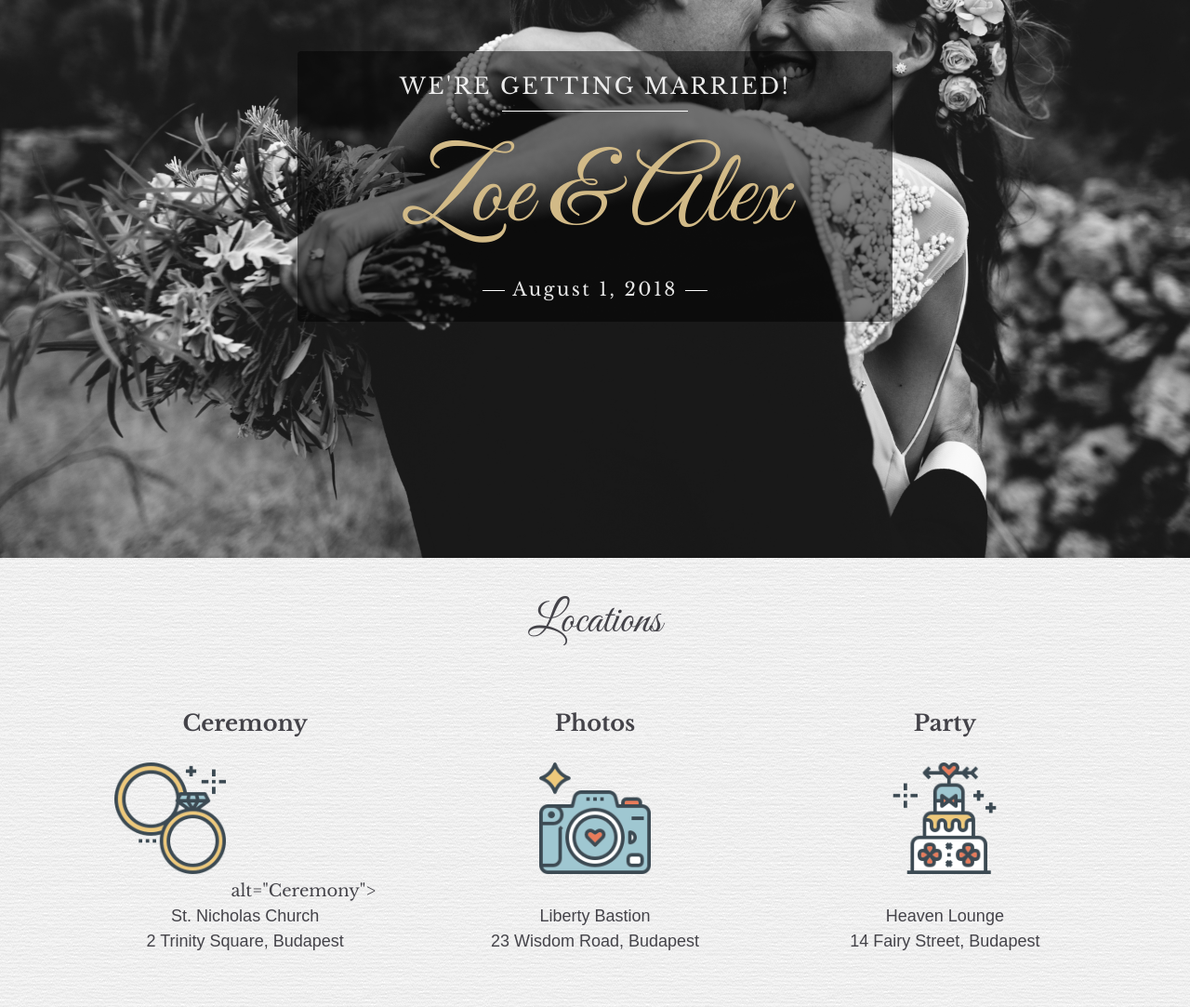
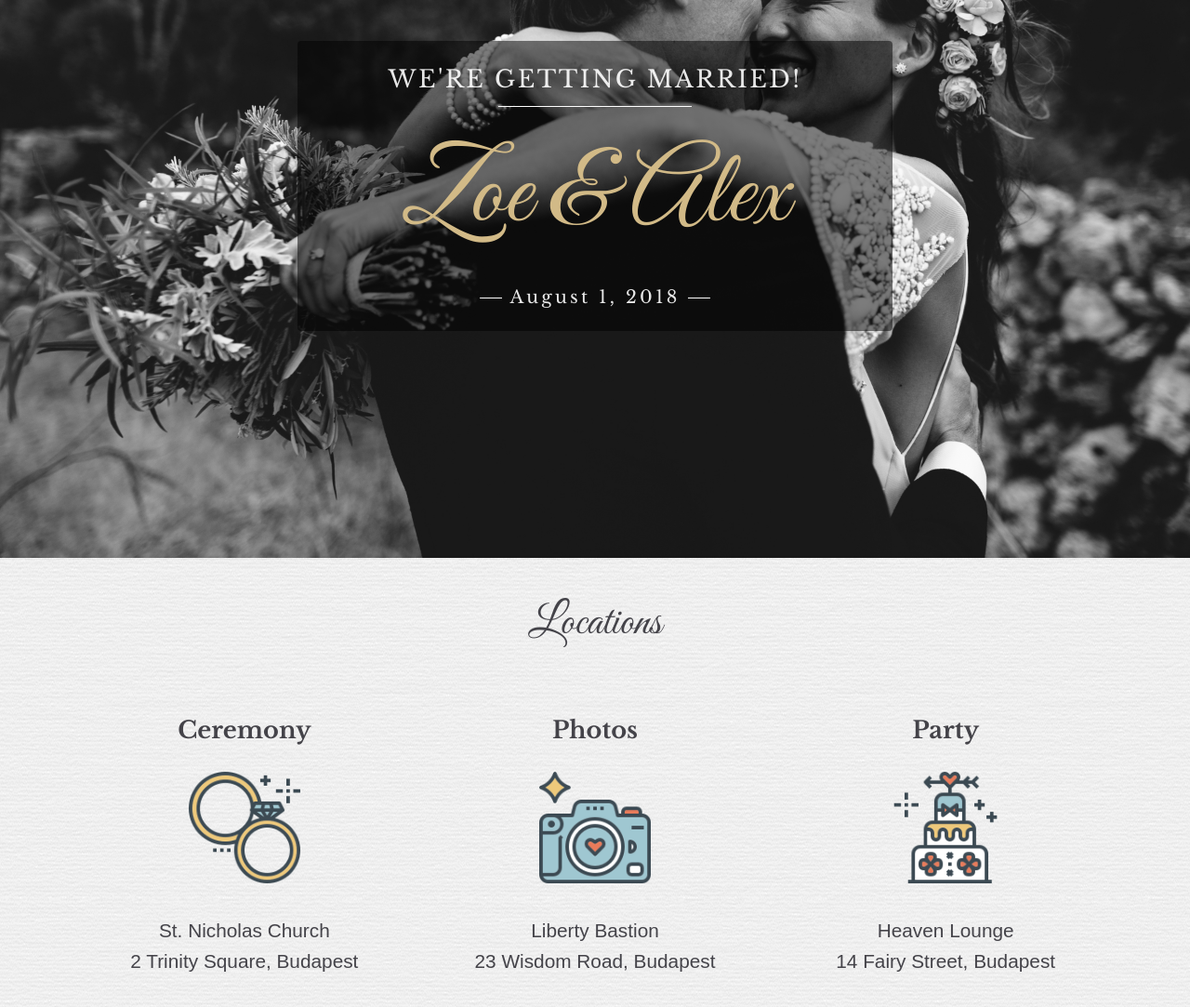
Before and after one commit to liptakjozsef/wedding-project, a plain HTML site: page index.html in a window 1280 px wide. Shown: the part 200-1283 px from the top of the page at 93% size. Drawn offline with nearby package versions, Linux system fonts and the light colour scheme; a web font is replaced by a local one.

Commit message:
add index.html

```diff
--- a/index.html
+++ b/index.html
@@ -24,7 +24,7 @@
       <h2>Locations</h2>
       <div class="location">
         <h3>Ceremony</h3>
-        <img src="assets/ceremony.png"> alt="Ceremony">
+        <img src="assets/ceremony.png" alt="Ceremony">
         <div>St. Nicholas Church</div>
         <div>2 Trinity Square, Budapest</div>
       </div>
--- a/style.css
+++ b/style.css
@@ -13,8 +13,8 @@
   body {
     background: url('assets/background.png') repeat center;
     font-family: 'Libre Baskerville', serif;
-    font-size: 1.125rem;
-    line-height: 1.5;
+    font-size: 1.3rem;
+    line-height: 1.6;
     color: #444349;
   }
 
@@ -35,7 +35,7 @@
   }
 
   h3 {
-    font-size: 1.5rem;
+    font-size: 1.6rem;
   }
 
   a {
@@ -65,15 +65,15 @@
 
   .text {
     margin: 0 auto;
-    padding: .625rem;
+    padding: .65rem;
     color: hsla(0,0%,100%,.9);
     background: hsla(100,0%,0%,.5);
   }
 
   .text h1 {
-    font-size: 3.15rem;
+    font-size: 3.2rem;
     color: #d2ba87;
-    margin-bottom: 0; /* To negate the effect of the single-direction margin declaration. */
+    margin-bottom: 0;
   }
 
 
@@ -82,13 +82,13 @@
     content: "";
     background-color: #fff;
     height: 1px;
-    width: 12.515625rem;
+    width: 13rem;
     margin: .5rem auto;
   }
 
   .date {
-    font-size: 1.25rem;
-    letter-spacing: .15rem;
+    font-size: 1.2rem;
+    letter-spacing: .2rem;
     vertical-align: middle;
   }
 
@@ -106,7 +106,7 @@
   @media (min-width: 768px) {
 
     .text {
-      padding: 1.25rem;
+      padding: 1.3rem;
       border-radius: 4px;
       width: 50%;
     }
@@ -120,7 +120,7 @@
   }
 
   .sentence {
-    font-size: 1.5rem;
+    font-size: 1.6rem;
     letter-spacing: .15rem;
   }
 
@@ -131,7 +131,7 @@
   }
 
   .location h3 {
-    font-weight: 700;
+    font-weight: 800;
   }
 
   .location div {
@@ -142,7 +142,7 @@
   .location::after {
     content: "";
     display: block;
-    height: .1875rem;
+    height: .2rem;
     width: 25vw;
     margin: 1.5rem auto;
     background-color: #444349;
@@ -184,7 +184,7 @@
   }
 
   .program ul {
-    letter-spacing: .025rem;
+    letter-spacing: .03rem;
   }
 
   @media (min-width: 768px) {
@@ -202,7 +202,7 @@
     height: 7.5rem;
   }
 
-  .gifts p:last-child {   /* To even out the bottom and top margins of this section. */
+  .gifts p:last-child {
     margin-bottom: 0;
   }
 
@@ -228,7 +228,7 @@
   .question-group::after {
     content: "";
     display: block;
-    height: .1875rem;
+    height: .2rem;
     width: 50vw;
     margin: 1.5rem auto;
     background-color: #d2ba87;
@@ -255,7 +255,7 @@
   }
 
   .question {
-    font-weight: 700;
+    font-weight: 800;
     margin-bottom: .5rem;
   }
 
```
